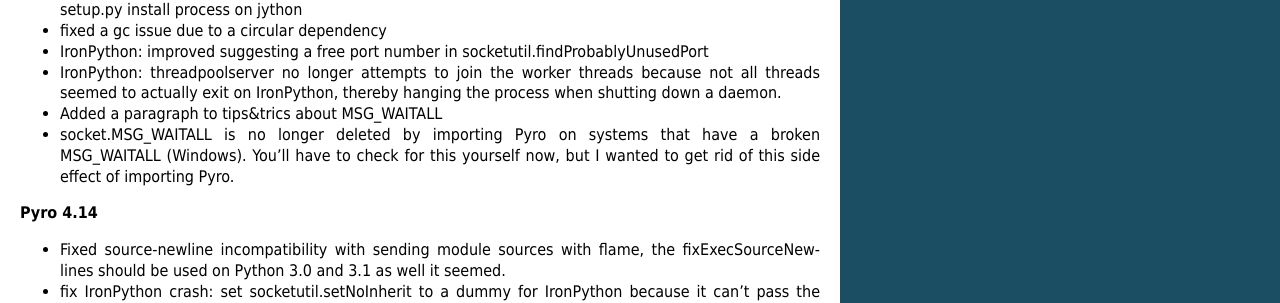
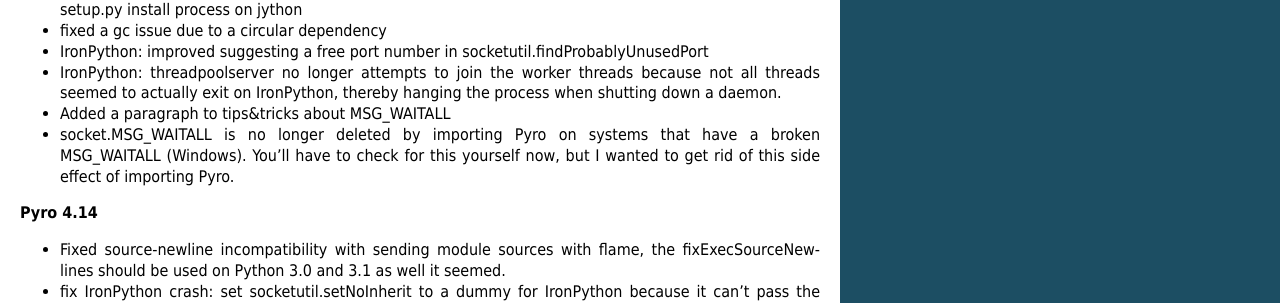
Before and after one commit to delmic/Pyro4, a Sphinx documentation site: the page built from docs/source/changelog.rst, in a window 1280 px wide and 900 px high. Shown: the part 295-598 px from the top of the window. Built offline with Sphinx 7.4.7, drawn with Linux system fonts in a browser that asks for light colours; the version number could not be read and is left out.

Commit message:
typo
git-svn-id: svn://svn.razorvine.net/Pyro/Pyro4/trunk@731 08cfa0ad-1c00-4aa0-9110-f4b10de7e716

```diff
--- a/docs/source/changelog.rst
+++ b/docs/source/changelog.rst
@@ -14,7 +14,7 @@
 - fixed a gc issue due to a circular dependency
 - IronPython: improved suggesting a free port number in socketutil.findProbablyUnusedPort
 - IronPython: threadpoolserver no longer attempts to join the worker threads because not all threads seemed to actually exit on IronPython, thereby hanging the process when shutting down a daemon.
-- Added a paragraph to tips&trics about MSG_WAITALL
+- Added a paragraph to tips&tricks about MSG_WAITALL
 - socket.MSG_WAITALL is no longer deleted by importing Pyro on systems that have a broken MSG_WAITALL (Windows). You'll have to check for this yourself now, but I wanted to get rid of this side effect of importing Pyro.
 
 
--- a/docs/source/tipstricks.rst
+++ b/docs/source/tipstricks.rst
@@ -1,4 +1,4 @@
-.. _tipstrics:
+.. _tipstricks:
 
 *************
 Tips & Tricks
```
